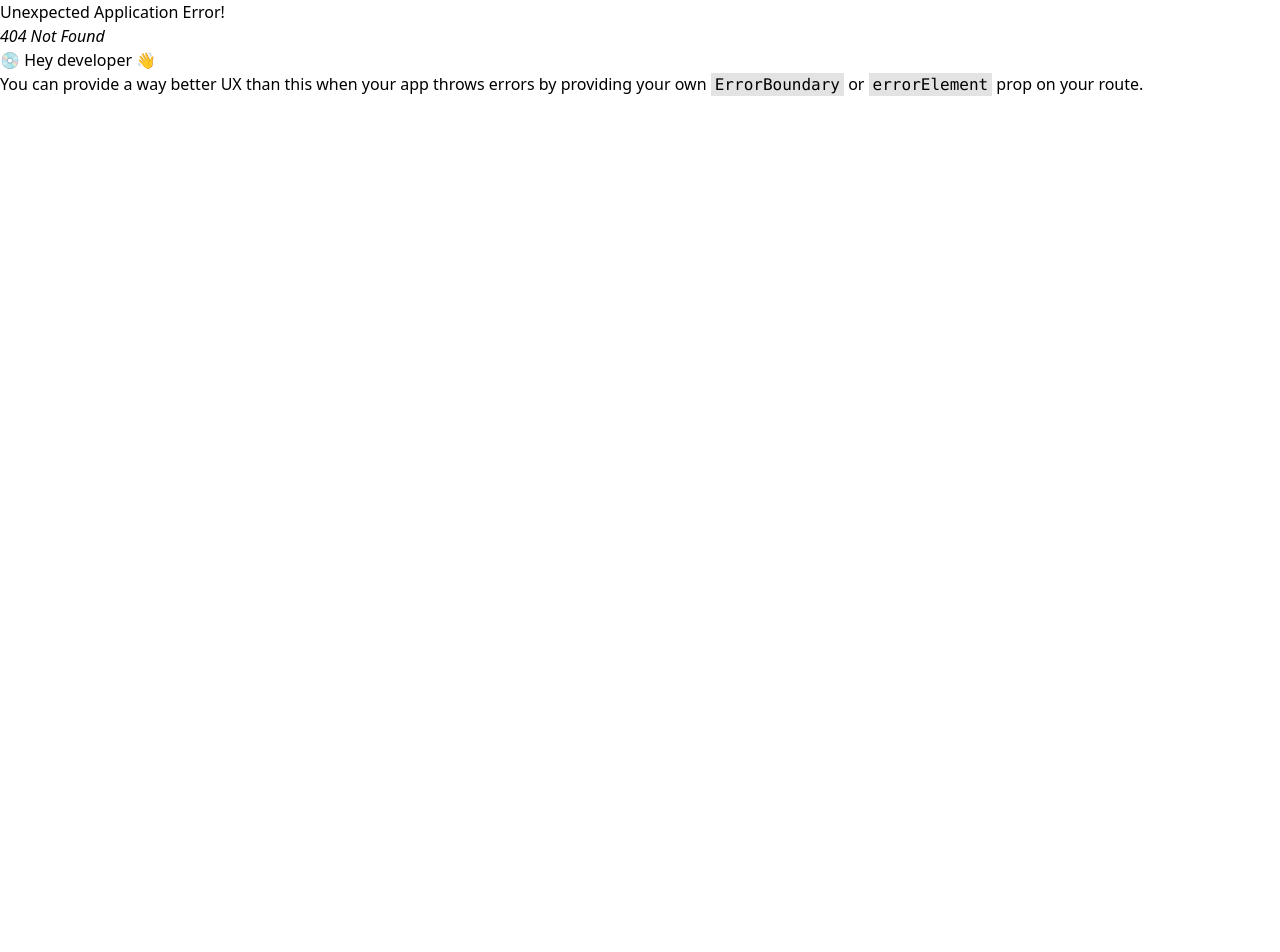
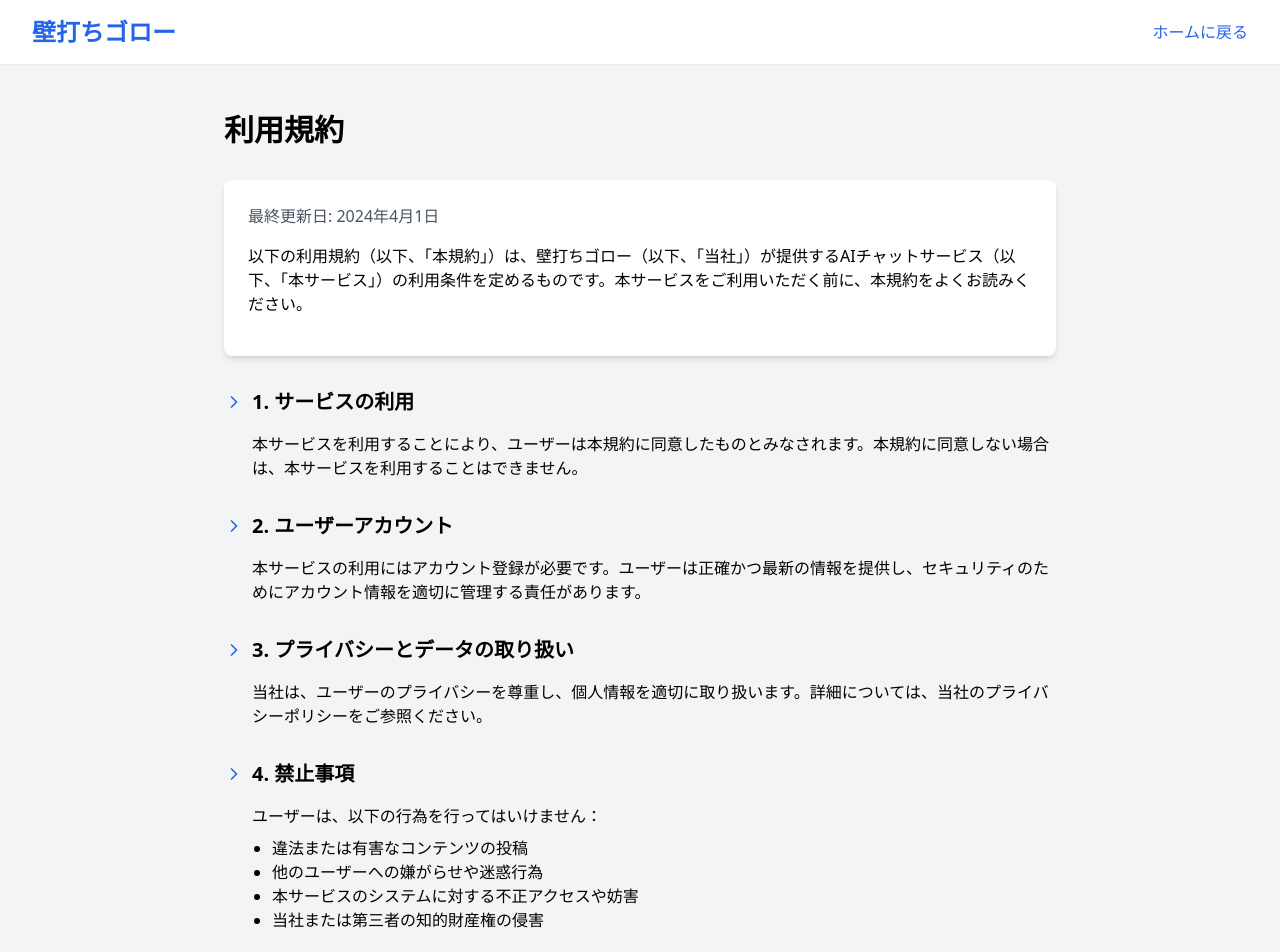
Before and after one commit to umemiya0715/ai_rubber_duck, a React (Vite) app: page /terms in a window 1280 px wide. Before the commit this address had no page. Shown: the top 952 px of the page. Before the commit the page ends 800 px from the top, so only its background shows below. Built offline with nearby package versions, Linux system fonts and the light colour scheme.

Commit message:
implemented_mock_term_of_service

```diff
--- a/src/main.tsx
+++ b/src/main.tsx
@@ -2,6 +2,7 @@ import { StrictMode } from "react";
 import ReactDOM from "react-dom/client";
 import Top from "./routes/Top.tsx";
 import Chat from "./routes/Chat.tsx";
+import TermsOfService from "./routes/TermOfService.tsx"
 import "./index.css";
 import { createBrowserRouter, RouterProvider } from "react-router-dom";
 
@@ -13,6 +14,10 @@ const router = createBrowserRouter([
   {
     path: "/chat",
     element: <Chat />,
+  },
+  {
+    path: "/terms",
+    element: <TermsOfService />,
   }
 ]);
 
--- /dev/null
+++ b/src/routes/TermOfService.tsx
@@ -0,0 +1,114 @@
+import { ChevronRight } from "lucide-react";
+
+export default function TermsOfService() {
+  return (
+    <div className="min-h-screen bg-gray-100">
+      {/* Header */}
+      <header className="bg-white shadow-sm">
+        <nav className="mx-auto flex max-w-7xl items-center justify-between p-4 sm:px-6 lg:px-8">
+          <h1 className="text-2xl font-bold text-blue-600">壁打ちゴロー</h1>
+          <a href="/" className="text-blue-600 hover:text-blue-800">
+            ホームに戻る
+          </a>
+        </nav>
+      </header>
+
+      {/* Main Content */}
+      <main className="mx-auto max-w-4xl px-4 py-12 sm:px-6 lg:px-8">
+        <h2 className="mb-8 text-3xl font-bold">利用規約</h2>
+
+        <div className="mb-8 rounded-lg bg-white p-6 shadow-md">
+          <p className="mb-4 text-gray-600">最終更新日: 2024年4月1日</p>
+          <p className="mb-4">
+            以下の利用規約（以下、「本規約」）は、壁打ちゴロー（以下、「当社」）が提供するAIチャットサービス（以下、「本サービス」）の利用条件を定めるものです。本サービスをご利用いただく前に、本規約をよくお読みください。
+          </p>
+        </div>
+
+        <div className="space-y-8">
+          <Section title="1. サービスの利用">
+            <p>
+              本サービスを利用することにより、ユーザーは本規約に同意したものとみなされます。本規約に同意しない場合は、本サービスを利用することはできません。
+            </p>
+          </Section>
+
+          <Section title="2. ユーザーアカウント">
+            <p>
+              本サービスの利用にはアカウント登録が必要です。ユーザーは正確かつ最新の情報を提供し、セキュリティのためにアカウント情報を適切に管理する責任があります。
+            </p>
+          </Section>
+
+          <Section title="3. プライバシーとデータの取り扱い">
+            <p>
+              当社は、ユーザーのプライバシーを尊重し、個人情報を適切に取り扱います。詳細については、当社のプライバシーポリシーをご参照ください。
+            </p>
+          </Section>
+
+          <Section title="4. 禁止事項">
+            <p>ユーザーは、以下の行為を行ってはいけません：</p>
+            <ul className="mt-2 list-disc pl-5">
+              <li>違法または有害なコンテンツの投稿</li>
+              <li>他のユーザーへの嫌がらせや迷惑行為</li>
+              <li>本サービスのシステムに対する不正アクセスや妨害</li>
+              <li>当社または第三者の知的財産権の侵害</li>
+            </ul>
+          </Section>
+
+          <Section title="5. サービスの変更および終了">
+            <p>
+              当社は、事前の通知なく本サービスの内容を変更、または終了する権利を有します。ユーザーは、本サービスの変更や終了によって生じた損害について、当社が責任を負わないことに同意するものとします。
+            </p>
+          </Section>
+
+          <Section title="6. 免責事項">
+            <p>
+              当社は、本サービスの完全性、正確性、有用性について保証するものではありません。ユーザーは、自己の責任において本サービスを利用するものとします。
+            </p>
+          </Section>
+
+          <Section title="7. 準拠法と管轄裁判所">
+            <p>
+              本規約の解釈および適用は日本法に準拠するものとし、本サービスに関連する紛争については、東京地方裁判所を第一審の専属的合意管轄裁判所とします。
+            </p>
+          </Section>
+        </div>
+
+        <div className="mt-12 text-center">
+          <p className="mb-4 text-gray-600">
+            本規約に関してご不明な点がある場合は、以下の連絡先までお問い合わせください。
+          </p>
+          <a href="mailto:support@kabeuchi-goro.com" className="text-blue-600 hover:underline">
+            support@kabeuchi-goro.com
+          </a>
+        </div>
+      </main>
+
+      {/* Footer */}
+      <footer className="bg-gray-800 py-8 text-white">
+        <div className="mx-auto flex max-w-7xl justify-between px-4 sm:px-6 lg:px-8">
+          <p>© 2024 壁打ちゴロー. All rights reserved.</p>
+          <div>
+            <a href="#" className="mr-4">
+              プライバシーポリシー
+            </a>
+            <a href="#" className="mr-4">
+              利用規約
+            </a>
+            <a href="#">お問い合わせ</a>
+          </div>
+        </div>
+      </footer>
+    </div>
+  );
+}
+
+function Section({ title, children }: { title: string; children: React.ReactNode }) {
+  return (
+    <section>
+      <h3 className="mb-4 flex items-center text-xl font-semibold">
+        <ChevronRight className="mr-2 size-5 text-blue-600" />
+        {title}
+      </h3>
+      <div className="pl-7">{children}</div>
+    </section>
+  );
+}
--- a/src/routes/Top.tsx
+++ b/src/routes/Top.tsx
@@ -87,7 +87,7 @@ export default function TopPage() {
             <a href="#" className="mr-4">
               プライバシーポリシー
             </a>
-            <a href="#" className="mr-4">
+            <a href="/terms" className="mr-4">
               利用規約
             </a>
             <a href="#">お問い合わせ</a>
```
